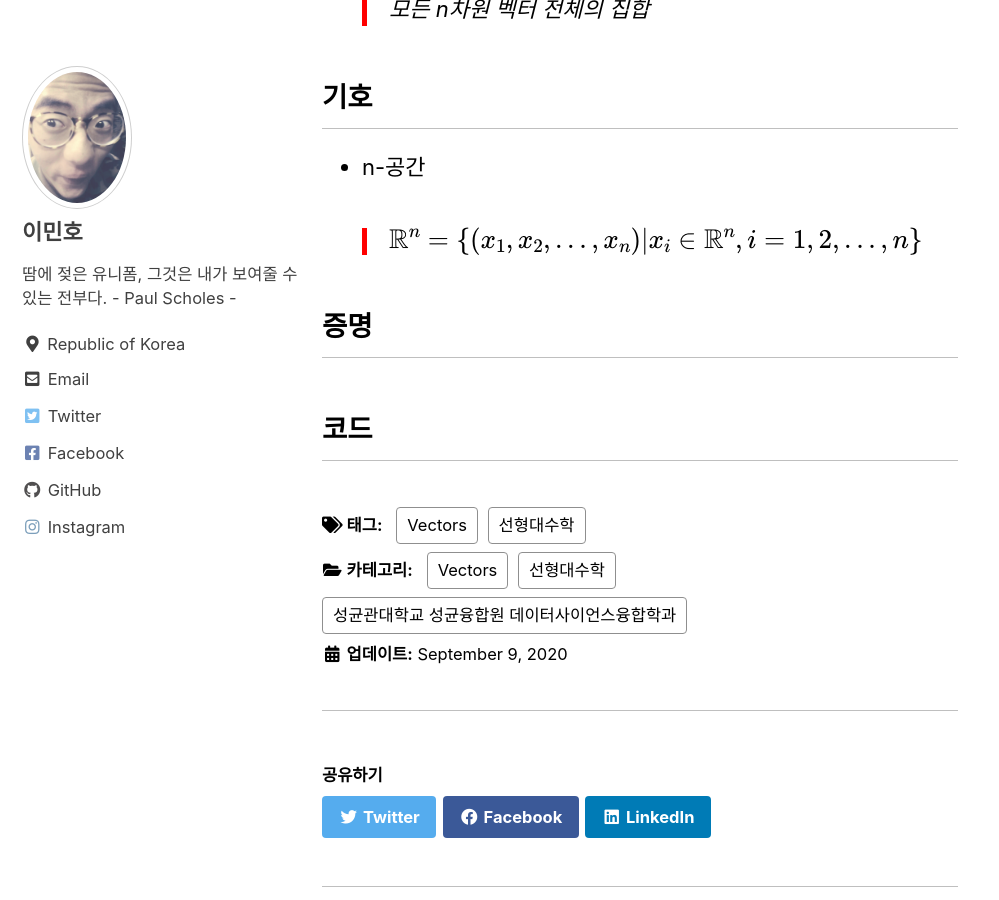
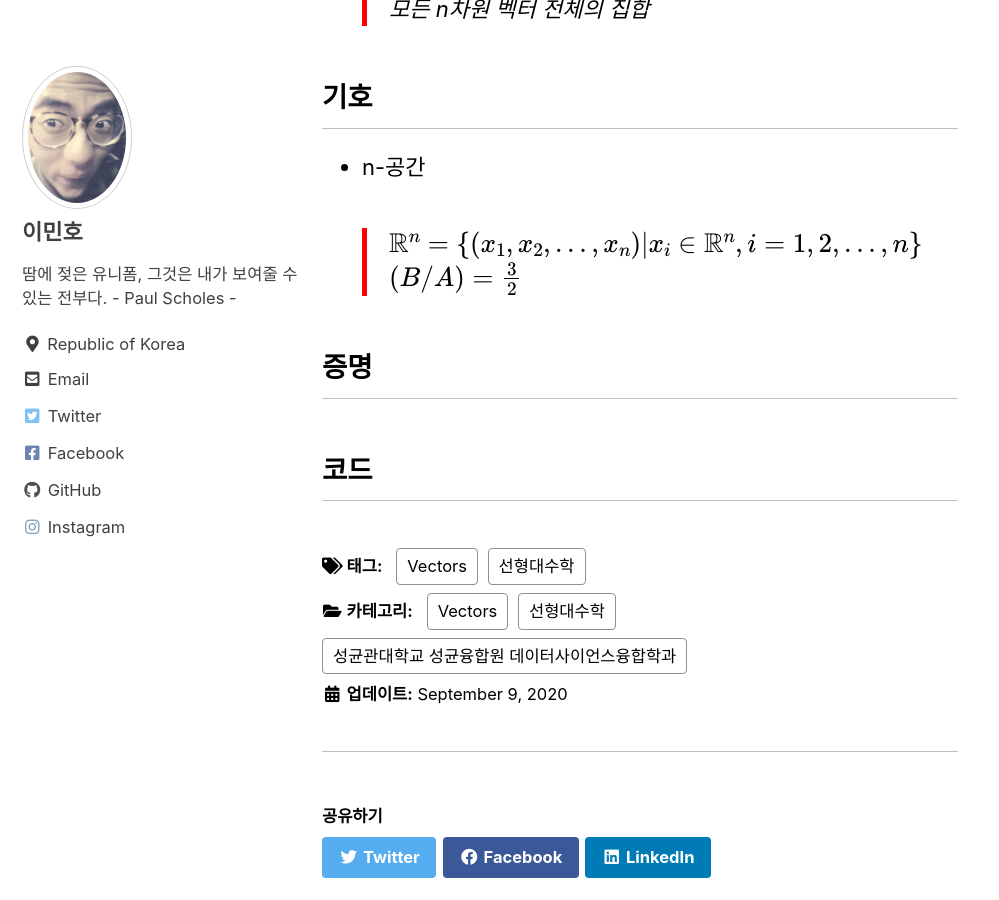
Before and after one commit to DSLuGu/DSLuGu.github.io, a Jekyll site: the page built from _posts/2020-09-09-벡터(Vectors).md, in a window 1280 px wide and 900 px high, scrolled down 937 px. Shown: the whole window, without its empty margins (0-999 px from the left). Built offline with Jekyll 4.4.1, drawn with Linux system fonts in a browser that asks for light colours; cached includes are drawn as plain includes; formulas are drawn with MathJax 3.

Commit message:
Posting 벡터(Vectors)

```diff
--- a/_posts/2020-09-09-벡터(Vectors).md
+++ b/_posts/2020-09-09-벡터(Vectors).md
@@ -27,6 +27,7 @@ last_modified_at: 2020-09-09T03:30:00+09:00
 
 - n-공간
     > $$ \mathbb{R}^n = \{ (x_1,x_2,...,x_n)|x_i \in \mathbb{R}^n, i=1,2,...,n \} $$
+    > $$(B/A) = \frac{3}{2}$$
 
 ## 증명
 
```
